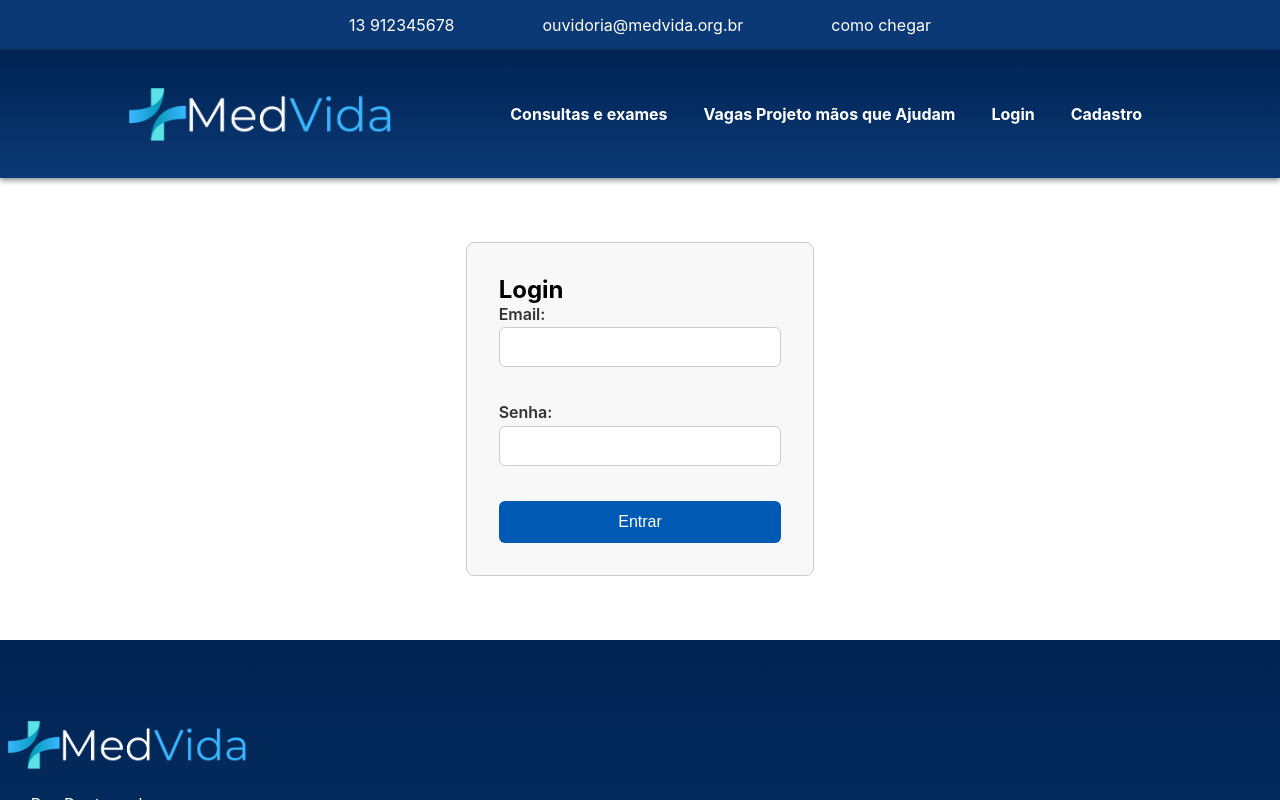
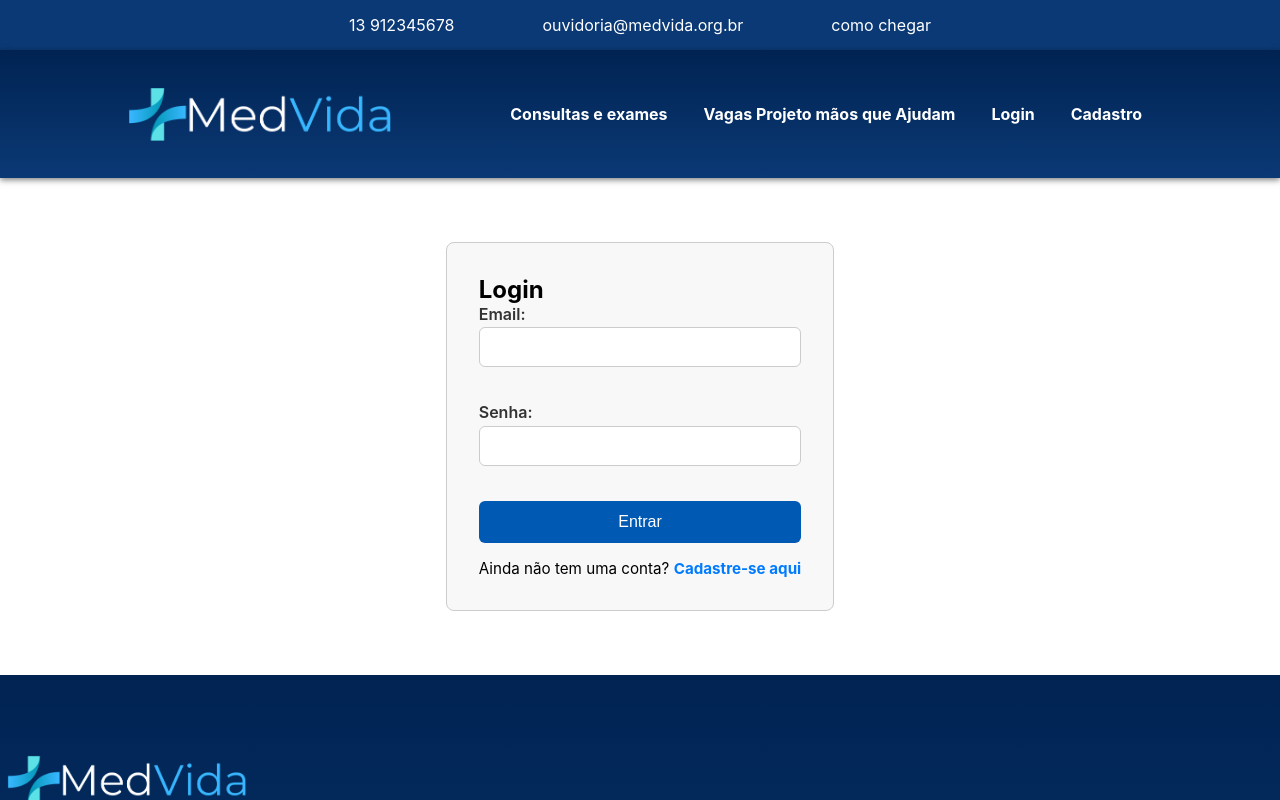
Before and after one commit to fellype-moura-flooxai/volunteers-hospital-frontend, a React (Create React App) app: page /login in a window 1280 px wide. Shown: the top 800 px of the page. Built offline with nearby package versions, Linux system fonts and the light colour scheme.

Commit message:
feat: Adjusts login redirection, adds registration link and protects application button

```diff
--- a/src/pages/login/index.jsx
+++ b/src/pages/login/index.jsx
@@ -95,6 +95,9 @@ export default function Login() {
         </form>
 
         {mensagem && <p className="mensagem">{mensagem}</p>}
+        <p className="mensagem-link">
+          Ainda não tem uma conta? <a href="/cadastro">Cadastre-se aqui</a>
+        </p>
       </div>
 
       <footer>
--- a/src/pages/login/login.css
+++ b/src/pages/login/login.css
@@ -32,6 +32,22 @@ input {
   color: green;
 }
 
+.mensagem-link {
+  margin-top: 1rem;
+  text-align: center;
+  font-size: 0.95rem;
+}
+
+.mensagem-link a {
+  color: #007bff;
+  text-decoration: none;
+  font-weight: bold;
+}
+
+.mensagem-link a:hover {
+  text-decoration: underline;
+}
+
 @media screen and (max-width: 1024px) {
   .login-container {
     margin-top: 30%;
--- a/src/pages/vagas/index.jsx
+++ b/src/pages/vagas/index.jsx
@@ -48,7 +48,8 @@ export default function Vagas() {
     // Candidatar-se
     const handleCandidatar = async (vagaId) => {
         if (!localStorage.getItem('usuarioId')) {
-            setMensagens(prev => ({ ...prev, [vagaId]: 'Você precisa estar logado para se candidatar.' }))
+            alert('Você precisa estar logado para se candidatar.')
+            window.location.href = '/login'
             return
         }
 
```
